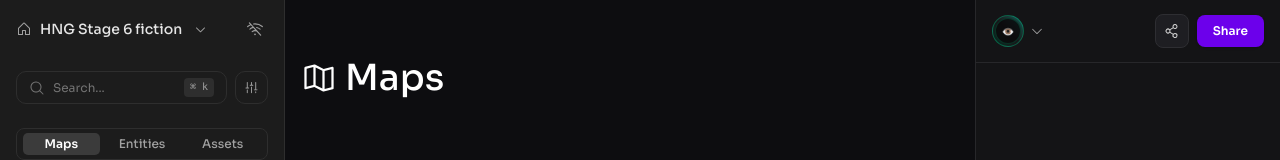
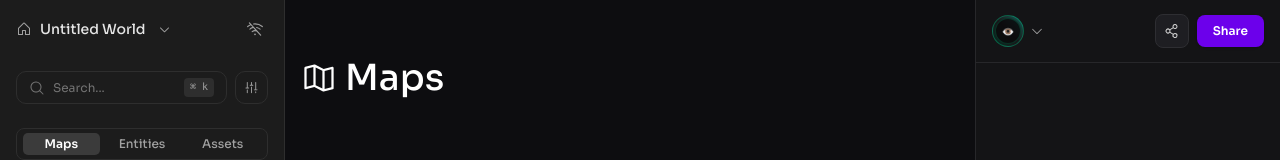
Before and after one commit to Henryjnr9/Structor-Project, a React (Vite) app: page / in a window 1280 px wide. Shown: the top 160 px of the page. Built offline with nearby package versions, Linux system fonts and the light colour scheme.

Commit message:
Added "Untitled world"

```diff
--- a/src/App.jsx
+++ b/src/App.jsx
@@ -177,7 +177,6 @@ export default function App() {
           setSelectedPin(null);
         }}
       />
-
       {/* 2. Main Center Workspace */}
       <main className="flex-1 relative h-full overflow-hidden">
         {!selectedEntity ? (
@@ -216,7 +215,6 @@ export default function App() {
           />
         )}
       </main>
-
       {/* 3. Right Navigation */}
       <RightNav
         selectedEntity={selectedEntity}
--- a/src/components/LeftNav.jsx
+++ b/src/components/LeftNav.jsx
@@ -34,7 +34,7 @@ export default function LeftNav({
   const [activeTab, setActiveTab] = useState("Maps");
 
   // Project Name & Renaming state
-  const [projectName, setProjectName] = useState("HNG Stage 6 fiction");
+  const [projectName, setProjectName] = useState("Untitled World");
   const [isRenaming, setIsRenaming] = useState(false);
   const [tempName, setTempName] = useState(projectName);
   const [isDropdownOpen, setIsDropdownOpen] = useState(false);
```
